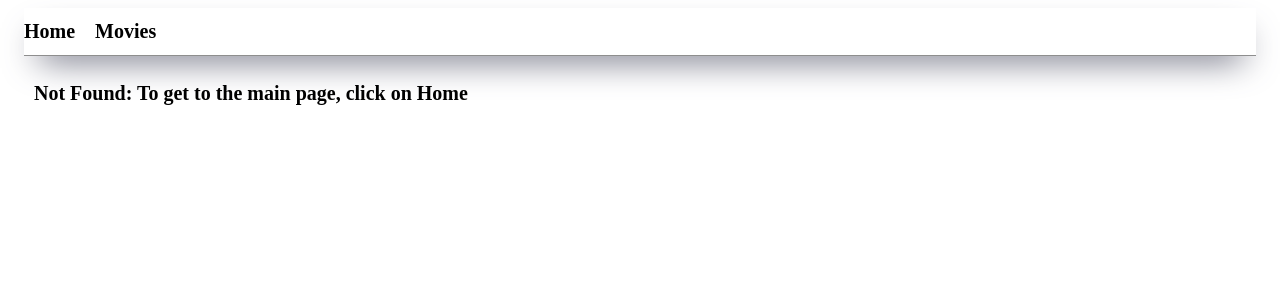
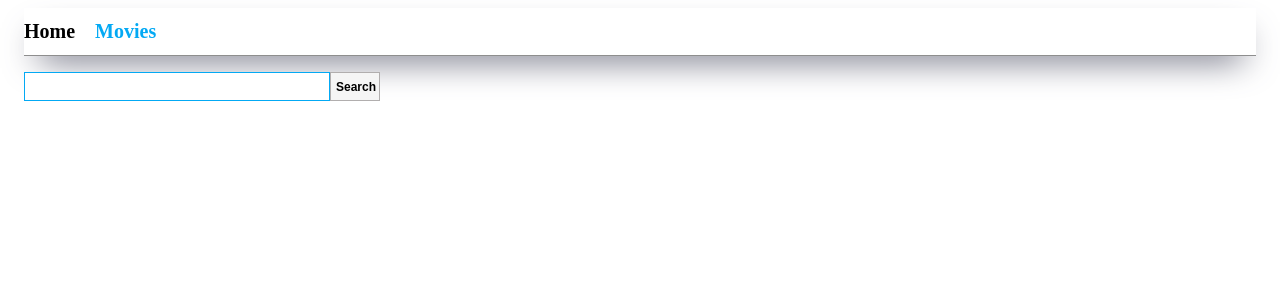
Before and after one commit to Helen-A-lex/goit-react-hw-05-movies, a React (Create React App) app: page /goit-react-hw-05-movies/movies in a window 1280 px wide. Before the commit this address had no page. Shown: the top 300 px of the page. Built offline with nearby package versions, Linux system fonts and the light colour scheme.

Commit message:
fix bugs

```diff
--- a/src/components/App/App.jsx
+++ b/src/components/App/App.jsx
@@ -1,4 +1,4 @@
-import { Route, Routes } from 'react-router-dom';
+import { Route, Routes, Navigate} from 'react-router-dom';
 import { lazy } from 'react';
 import SharedLayout from 'components/SharedLayout/SharedLayout';
 import NotFound from 'pages/NotFound';
@@ -20,8 +20,9 @@ export const App = () => {
             <Route path="cast" element={<Cast />} />
             <Route path="reviews" element={<Reviews />} />
           </Route>
-          <Route path="*" element={<NotFound />} />
+          <Route path="*" element={<Navigate to="/404" />} />
         </Route>
+        <Route path="/404" element={<NotFound />} />
       </Routes>
       <ToastContainer autoClose={2000} />
     </>
--- a/src/components/SearchMoviesForm/SearchMovieForm.jsx
+++ b/src/components/SearchMoviesForm/SearchMovieForm.jsx
@@ -10,9 +10,10 @@ export default function SearchMovieForm({ onSubmit }) {
   const [searchParams, setSearchParams] = useSearchParams();
 
   useEffect(() => {
-    setSearch(searchParams.get('query') || '');
-
-  }, [searchParams]);
+   const query = searchParams.get('query') || '';
+   setSearch(query);
+   onSubmit(query);
+  }, [searchParams, onSubmit]);
 
   const handleSubmit = evt => {
     evt.preventDefault();
--- a/src/index.js
+++ b/src/index.js
@@ -4,8 +4,8 @@ import { BrowserRouter } from 'react-router-dom';
 import { App } from 'components/App/App';
 
 ReactDOM.createRoot(document.getElementById('root')).render(
-  <React.StrictMode basename="/goit-react-hw-05-movies">
-    <BrowserRouter>
+  <React.StrictMode>
+    <BrowserRouter basename="/goit-react-hw-05-movies">
       <App />
     </BrowserRouter>
   </React.StrictMode>
--- a/src/pages/Movies.jsx
+++ b/src/pages/Movies.jsx
@@ -45,10 +45,11 @@ export default function Movies() {
   return (
     <>
       <SearchMovieForm onSubmit={handleSearch} />
+
       {isLoading ? (
         <Message>Loading...</Message>
       ) : (
-        <MoviesList movies={movies} />
+        <>{<MoviesList movies={movies} />}</>
       )}
       {error && <Message>{error}</Message>}
       {isEmpty && <Message>Sorry. There are no movies ...</Message>}
```
